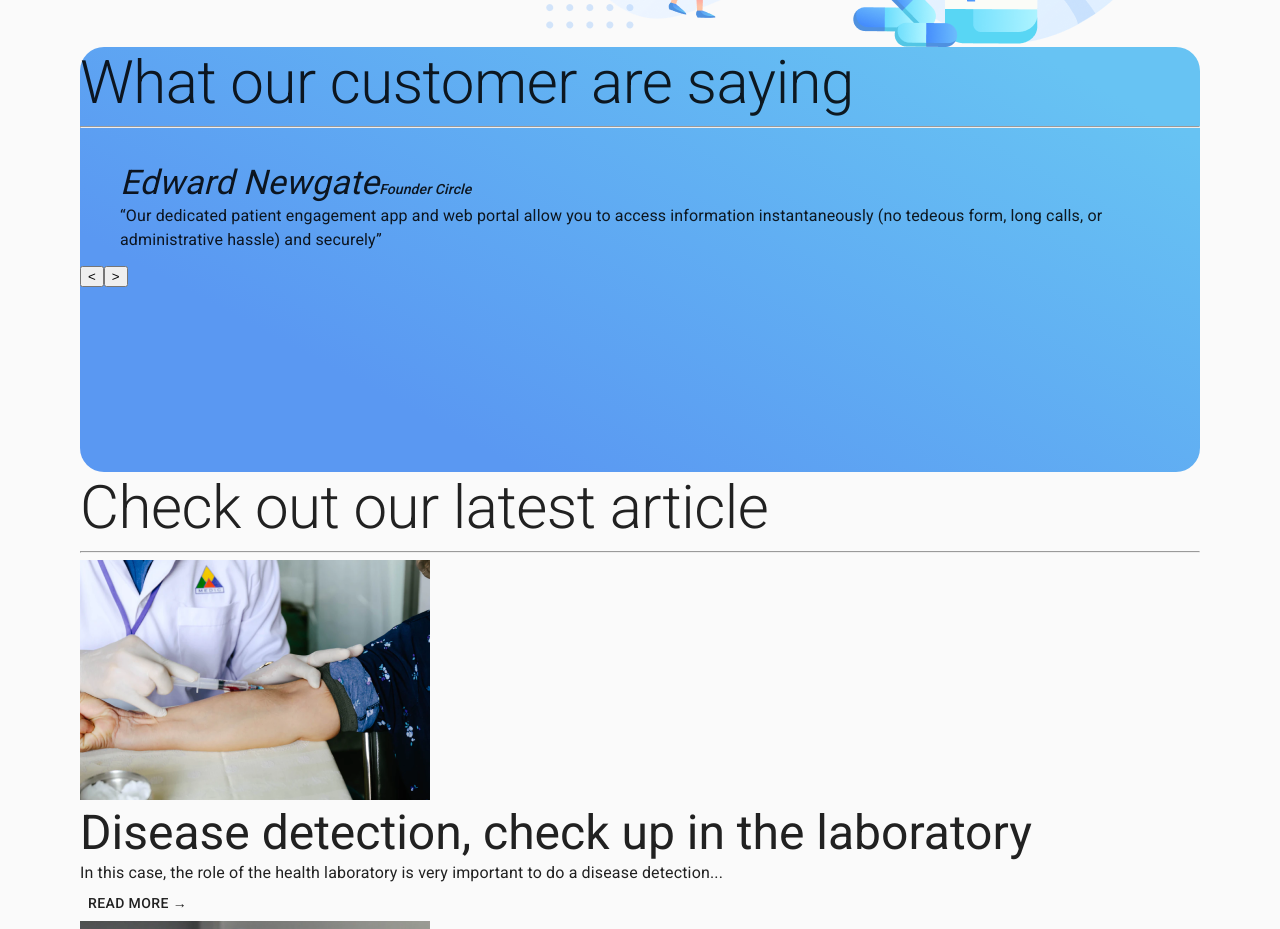
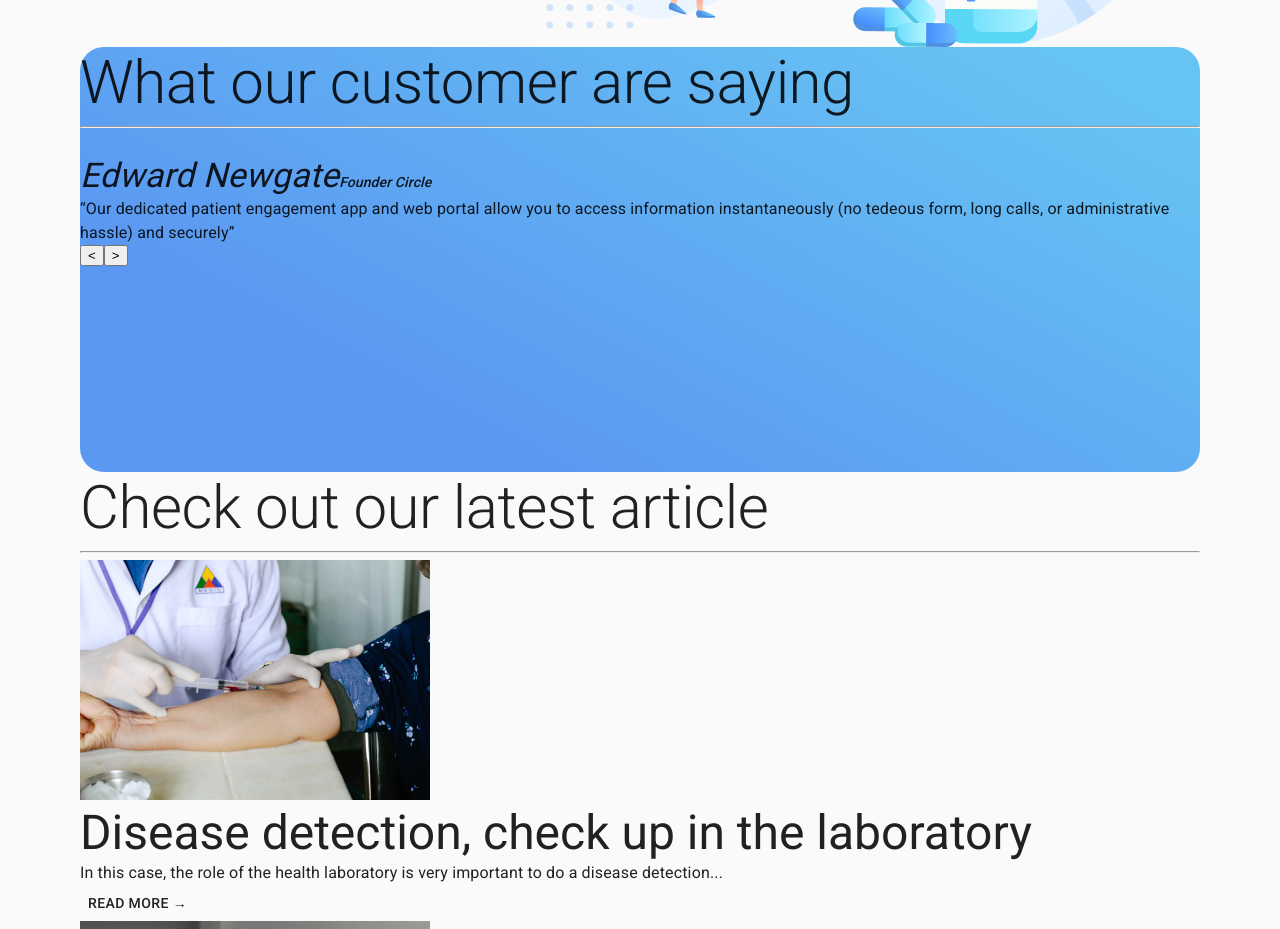
Before and after one commit to maturc/trafalgar, a React (Create React App) app: page / in a window 1280 px wide. Shown: the part 2520-3449 px from the top of the page. Built offline with nearby package versions, Linux system fonts and the light colour scheme.

Commit message:
completed carousel logic and prototype styling

```diff
--- /dev/null
+++ b/src/components/Testimonials/Carousel.css
@@ -0,0 +1,14 @@
+.testimonials__carousel {
+  overflow: hidden;
+}
+
+.testimonials__container {
+  display: -webkit-box;
+  display: -ms-flexbox;
+  display: flex;
+  -webkit-transition: -webkit-transform 1s ease-out;
+  transition: -webkit-transform 1s ease-out;
+  transition: transform 1s ease-out;
+  transition: transform 1s ease-out, -webkit-transform 1s ease-out;
+}
+/*# sourceMappingURL=Carousel.css.map */
--- /dev/null
+++ b/src/components/Testimonials/Carousel.sass
@@ -0,0 +1,6 @@
+.testimonials
+  &__carousel
+    overflow: hidden
+  &__container
+    display: flex
+    transition: transform 1s ease-out
--- a/src/components/Testimonials/Carousel.tsx
+++ b/src/components/Testimonials/Carousel.tsx
@@ -1,4 +1,5 @@
 import React, { ReactElement, useState } from 'react';
+import './Carousel.css';
 
 interface ICarousel {
   children: Array<ReactElement>;
@@ -10,17 +11,22 @@ export function Carousel( {children}: ICarousel ) {
     let value = index-1;
     if(value < 0)
       value = children.length-1;
-    setIndex(value)
+    setIndex(value);
   }
   function incrementIndex() {
     let value = index+1;
     if(value >= children.length)
       value = 0;
-    setIndex(value)
+    setIndex(value);
   }
   return (
     <div className="testimonials__carousel">
-      {children[index]}
+      <div
+        className="testimonials__container"
+        style={{transform: `translateX(-${index*100}%)`}}
+      >
+        {children}
+      </div>
       <button onClick={decrementIndex}>{"<"}</button>
       <button onClick={incrementIndex}>{">"}</button>
     </div>
--- /dev/null
+++ b/src/components/Testimonials/CarouselItem.css
@@ -0,0 +1,9 @@
+.item {
+  position: relative;
+  width: 100%;
+  -webkit-box-flex: 0;
+      -ms-flex: 0 0 100%;
+          flex: 0 0 100%;
+  margin: 0;
+}
+/*# sourceMappingURL=CarouselItem.css.map */
--- /dev/null
+++ b/src/components/Testimonials/CarouselItem.sass
@@ -0,0 +1,5 @@
+.item
+  position: relative
+  width: 100%
+  flex: 0 0 100%
+  margin: 0
--- a/src/components/Testimonials/CarouselItem.tsx
+++ b/src/components/Testimonials/CarouselItem.tsx
@@ -1,5 +1,6 @@
 import { Typography } from '@material-ui/core';
 import React from 'react';
+import './CarouselItem.css';
 
 interface ICarouselItem {
   img: string;
```
Also changed, not shown: 2 other files (tests, documents, lock files or other folders).
